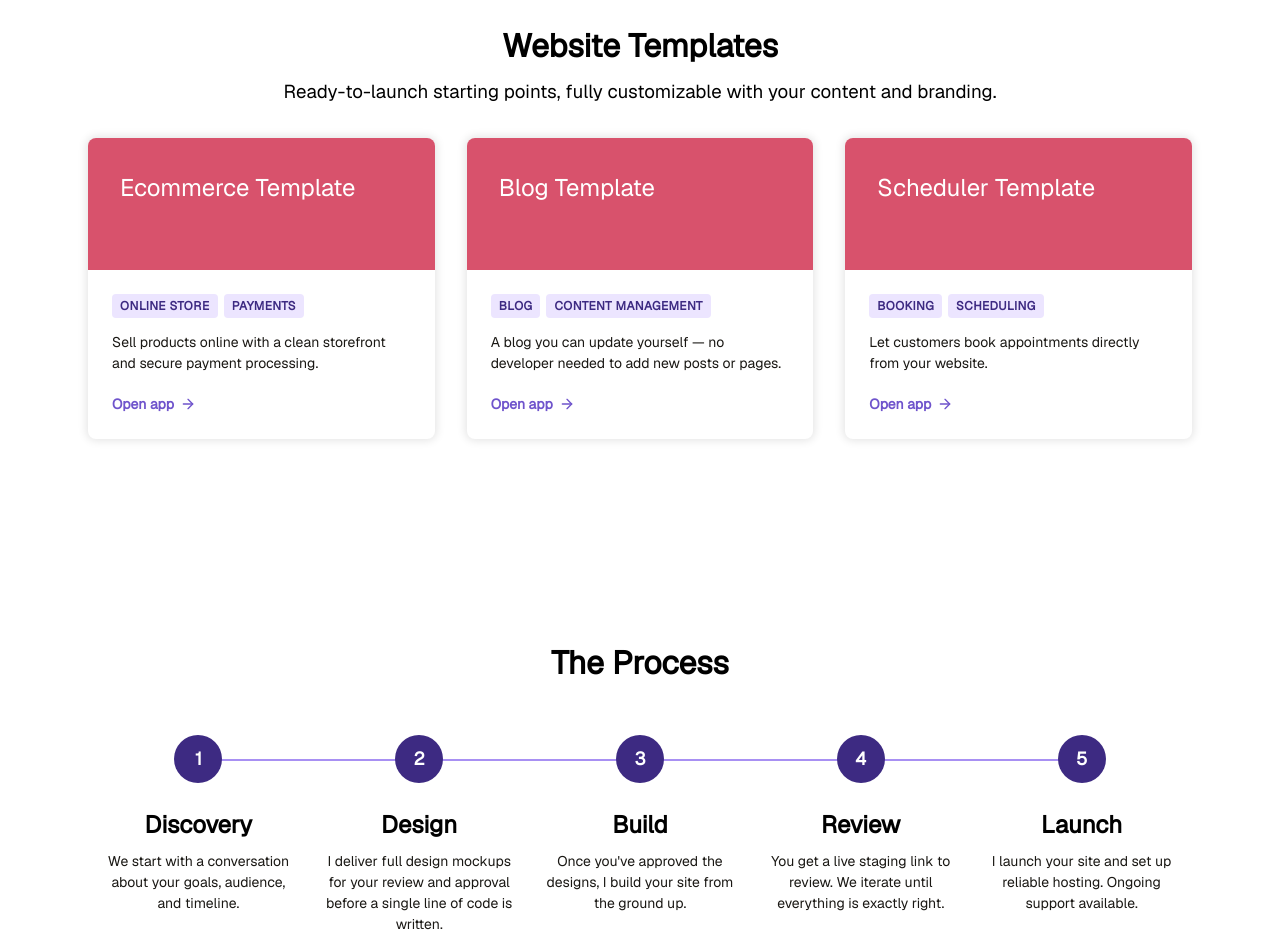
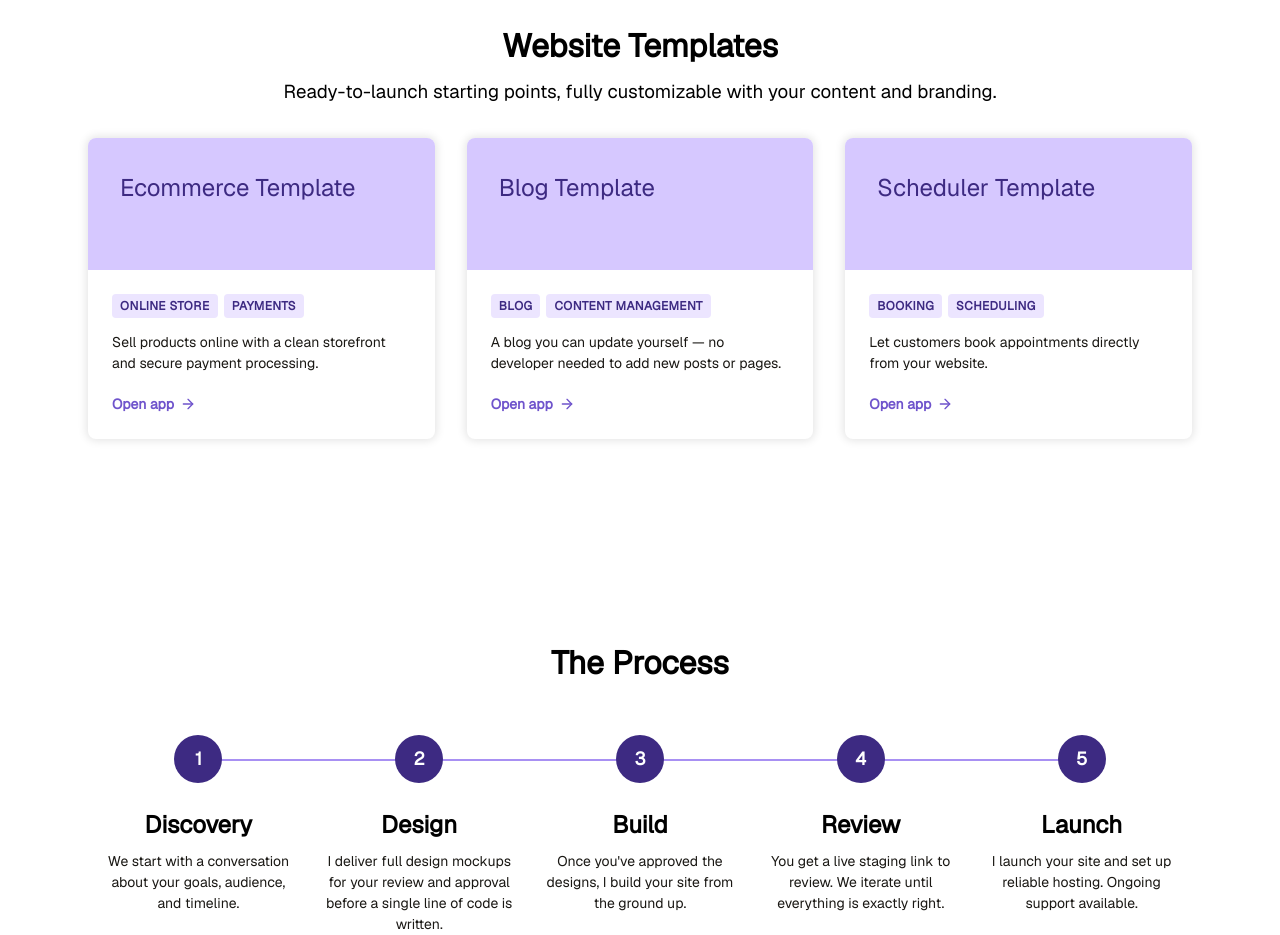
Before and after one commit to swargo/sophie-portfolio, a Next.js app: page / in a window 1280 px wide. Shown: the part 2340-3275 px from the top of the page. Built offline with nearby package versions, Linux system fonts and the light colour scheme.

Commit message:
use lavender

```diff
--- a/app/_components/AppShowcase/styles.module.css
+++ b/app/_components/AppShowcase/styles.module.css
@@ -41,7 +41,7 @@
 }
 
 .cardHeader {
-  background-color: var(--color-blush-600);
+  background-color: var(--color-lavender-200);
   padding: var(--space-6);
   display: flex;
   align-items: flex-end;
@@ -49,7 +49,7 @@
 }
 
 .appName {
-  color: var(--color-neutral-paper);
+  color: var(--color-lavender-800);
   font-size: var(--font-size-lg);
   margin: 0;
 }
```
